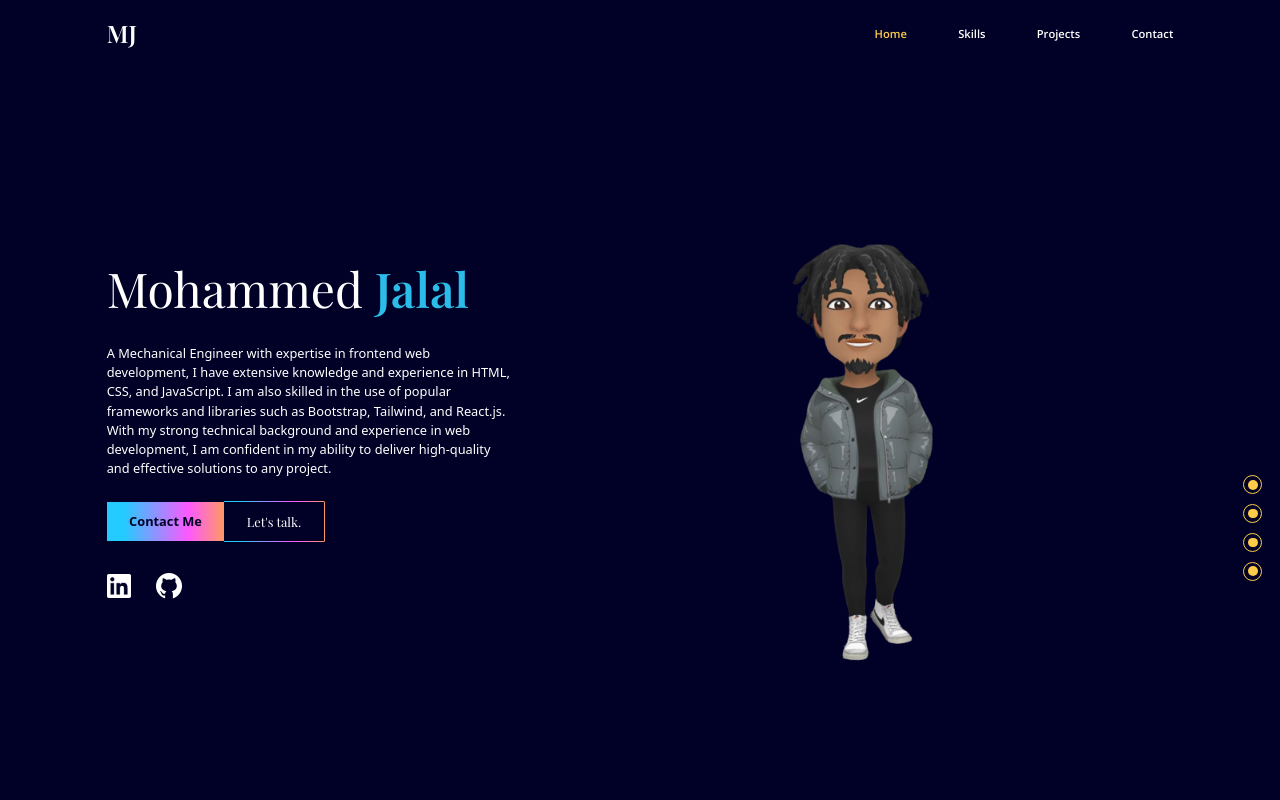
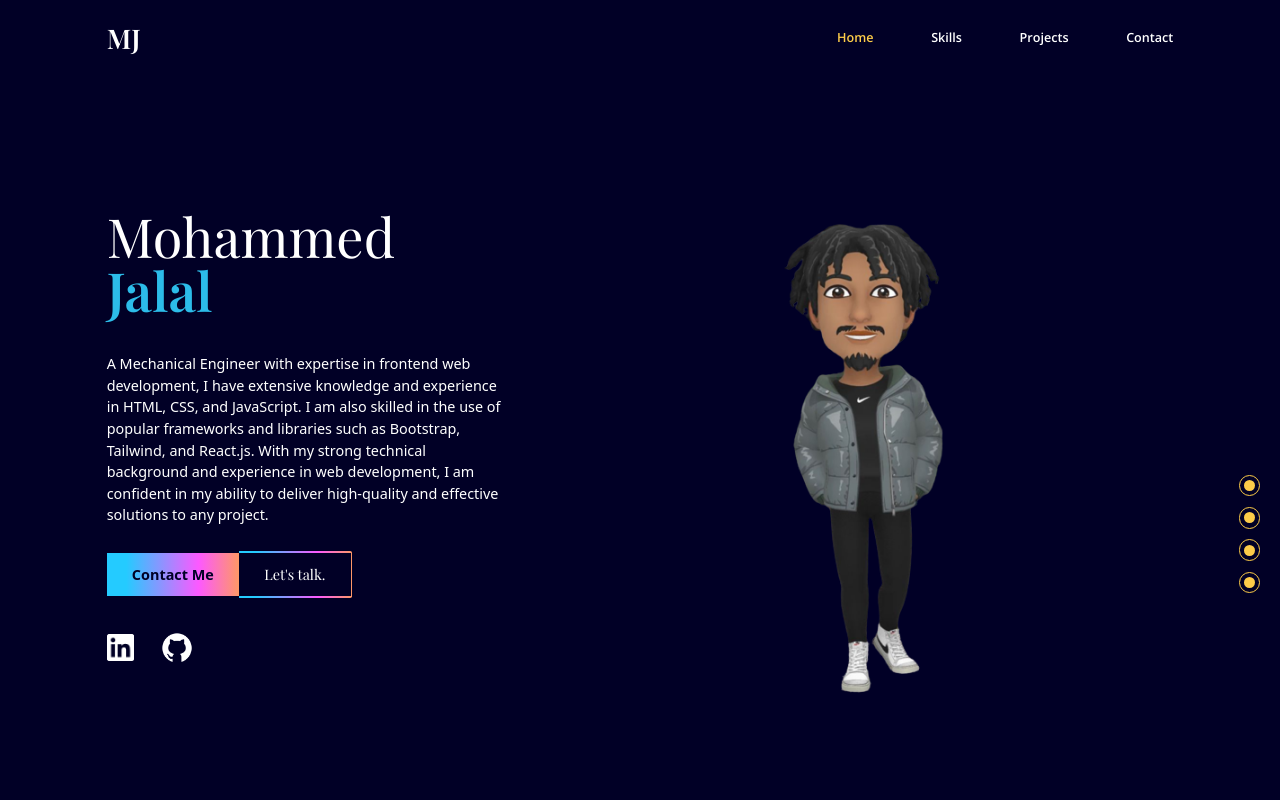
Before and after one commit to Fendatam/portfolio, a React (Create React App) app: page / in a window 1280 px wide. Shown: the top 800 px of the page. Built offline with nearby package versions, Linux system fonts and the light colour scheme.

Commit message:
Add files via upload

```diff
--- a/public/output.css
+++ b/public/output.css
@@ -1109,19 +1109,19 @@ body,
 
 @media only screen and (min-width: 1060px) {
   html {
-    zoom: 100%;
+    zoom: 110%;
   }
 }
 
 @media only screen and (min-width: 768px) {
   html {
-    zoom: 90%;
+    zoom: 100%;
   }
 }
 
 @media only screen and (min-width: 620px) {
   html {
-    zoom: 80%;
+    zoom: 90%;
   }
 }
 
--- a/src/index.css
+++ b/src/index.css
@@ -31,18 +31,18 @@ body,
 
 @media only screen and (min-width: 1060px) {
   html {
-    zoom: 100%;
+    zoom: 110%;
   }
 }
 
 @media only screen and (min-width: 768px) {
   html {
-    zoom: 90%;
+    zoom: 100%;
   }
 }
 
 @media only screen and (min-width: 620px) {
   html {
-    zoom: 80%;
+    zoom: 90%;
   }
 }
```
